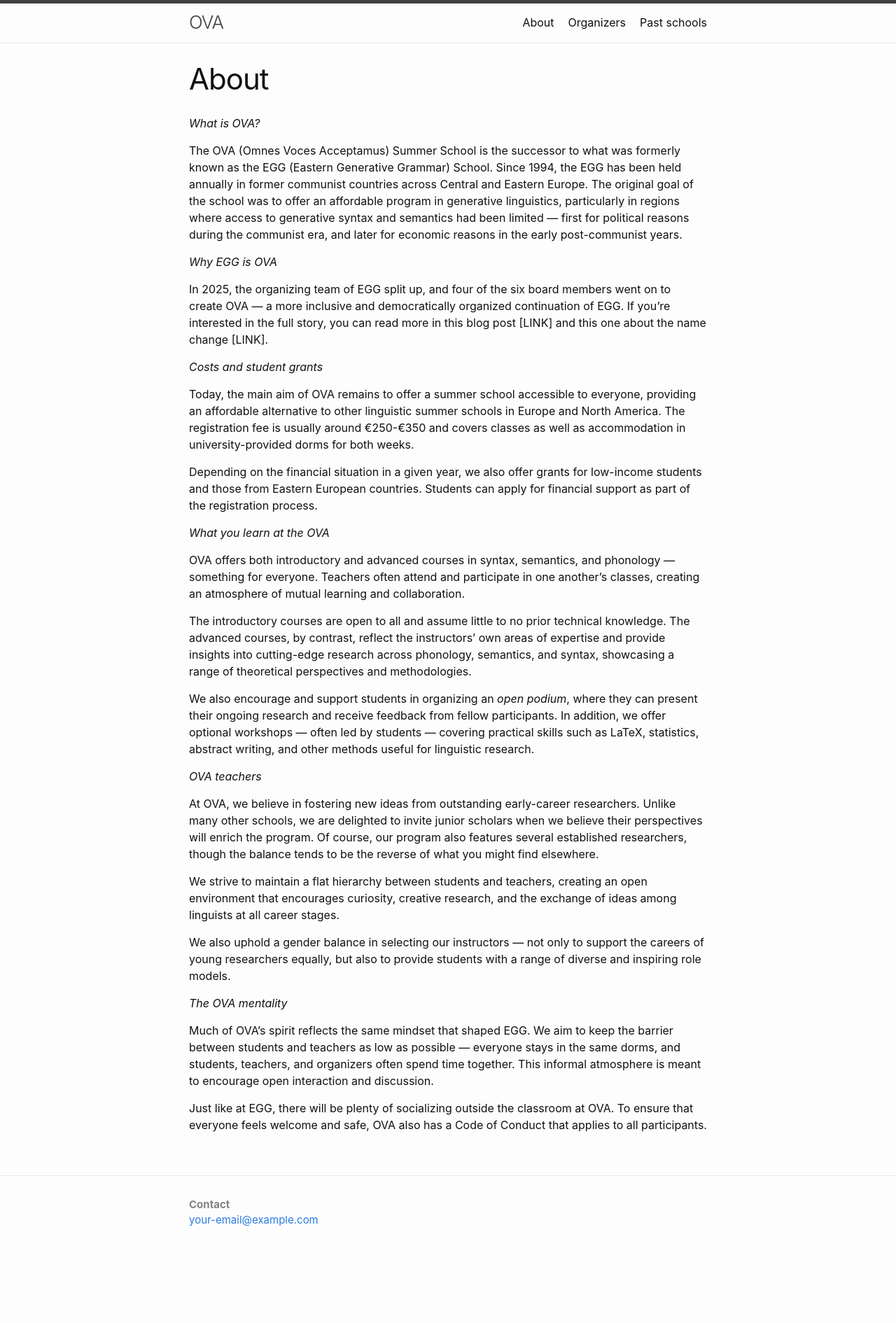
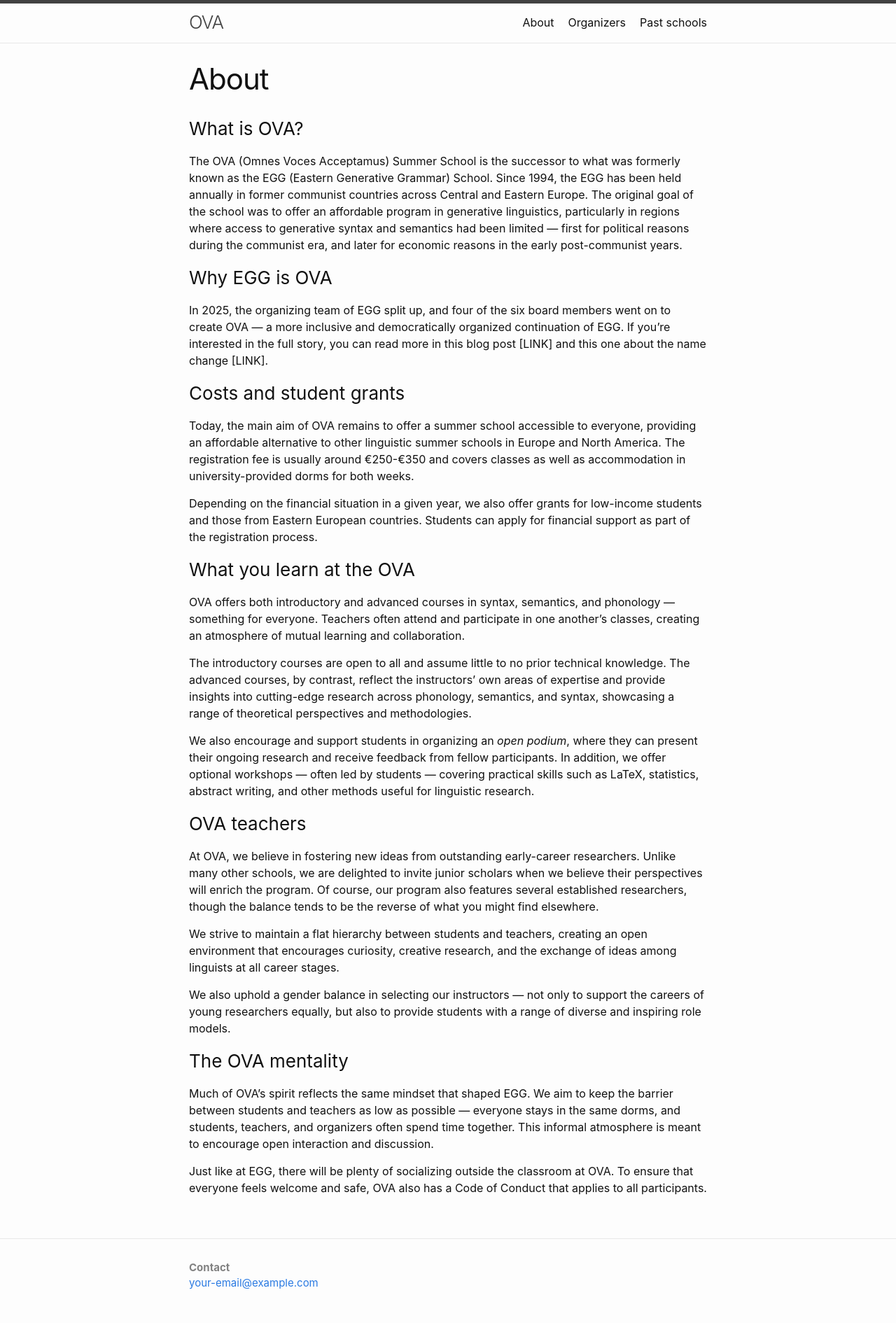
Before and after one commit to ovaschool/ovaschool.github.io, a Jekyll site: the page built from staticpages/about.markdown, in a window 1280 px wide. Shown: the whole page at 70% size. Built offline with Jekyll 4.4.1, drawn with Linux system fonts in a browser that asks for light colours; before the commit the page ends 1800 px from its top, so only the background shows below that.

Commit message:
setting up jekyll...

```diff
--- a/staticpages/about.markdown
+++ b/staticpages/about.markdown
@@ -4,7 +4,7 @@ title: About
 permalink: /about/
 ---
 
-*What is OVA?*
+### What is OVA?
 
 The OVA (Omnes Voces Acceptamus) Summer School is the successor to what was
 formerly known as the EGG (Eastern Generative Grammar) School. Since 1994, the
@@ -15,14 +15,14 @@ generative syntax and semantics had been limited — first for political reasons
 during the communist era, and later for economic reasons in the early
 post-communist years.
 
-*Why EGG is OVA*
+### Why EGG is OVA
 
 In 2025, the organizing team of EGG split up, and four of the six board members
 went on to create OVA — a more inclusive and democratically organized
 continuation of EGG. If you’re interested in the full story, you can read more
 in this blog post [LINK] and this one about the name change [LINK].
 
-*Costs and student grants*
+### Costs and student grants
 
 Today, the main aim of OVA remains to offer a summer school accessible to
 everyone, providing an affordable alternative to other linguistic summer schools
@@ -34,7 +34,7 @@ Depending on the financial situation in a given year, we also offer grants for
 low-income students and those from Eastern European countries.  Students can
 apply for financial support as part of the registration process.
 
-*What you learn at the OVA*
+### What you learn at the OVA
 
 OVA offers both introductory and advanced courses in syntax, semantics, and
 phonology — something for everyone. Teachers often attend and participate in one
@@ -53,7 +53,7 @@ participants. In addition, we offer optional workshops — often led by students
 covering practical skills such as LaTeX, statistics, abstract writing, and other
 methods useful for linguistic research.
 
-*OVA teachers*
+### OVA teachers
 
 At OVA, we believe in fostering new ideas from outstanding early-career
 researchers. Unlike many other schools, we are delighted to invite junior
@@ -69,7 +69,7 @@ We also uphold a gender balance in selecting our instructors — not only to
 support the careers of young researchers equally, but also to provide students
 with a range of diverse and inspiring role models.
 
-*The OVA mentality*
+### The OVA mentality
 
 Much of OVA’s spirit reflects the same mindset that shaped EGG. We aim to keep
 the barrier between students and teachers as low as possible — everyone stays in
```
